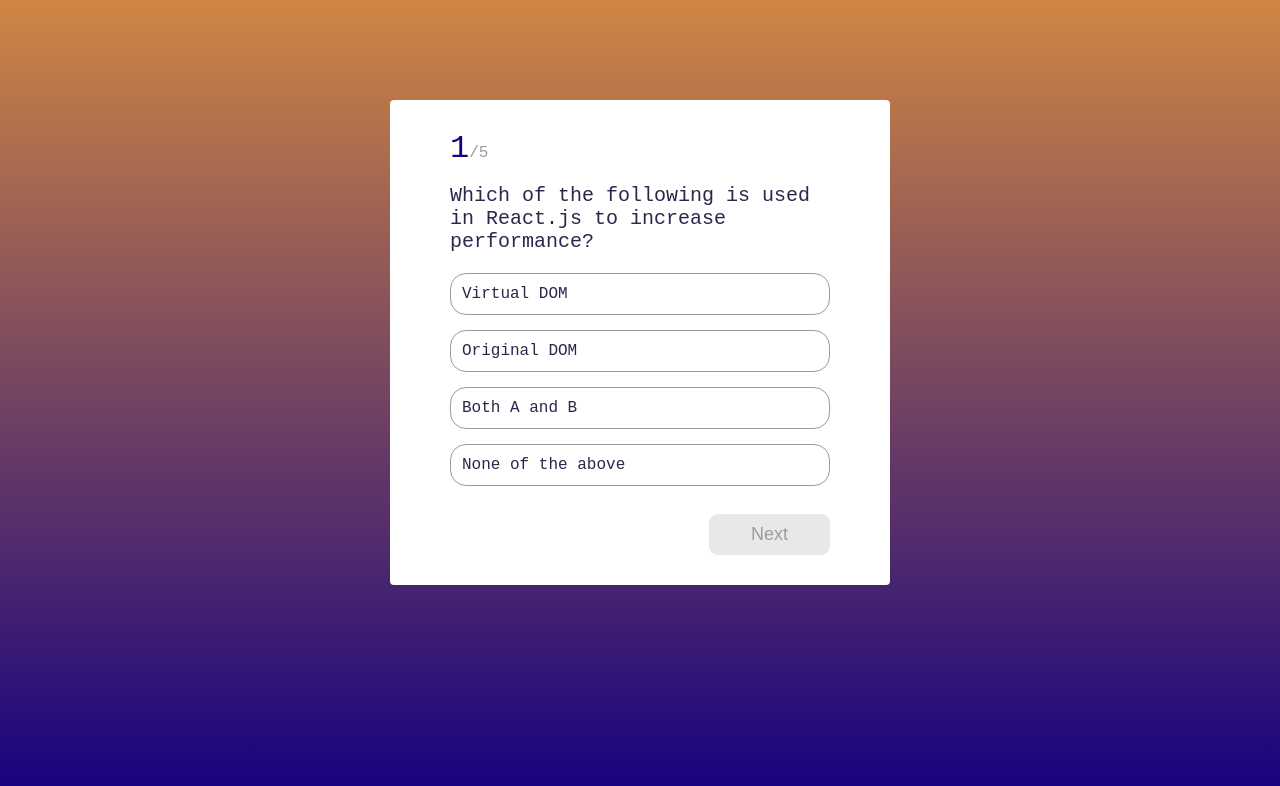
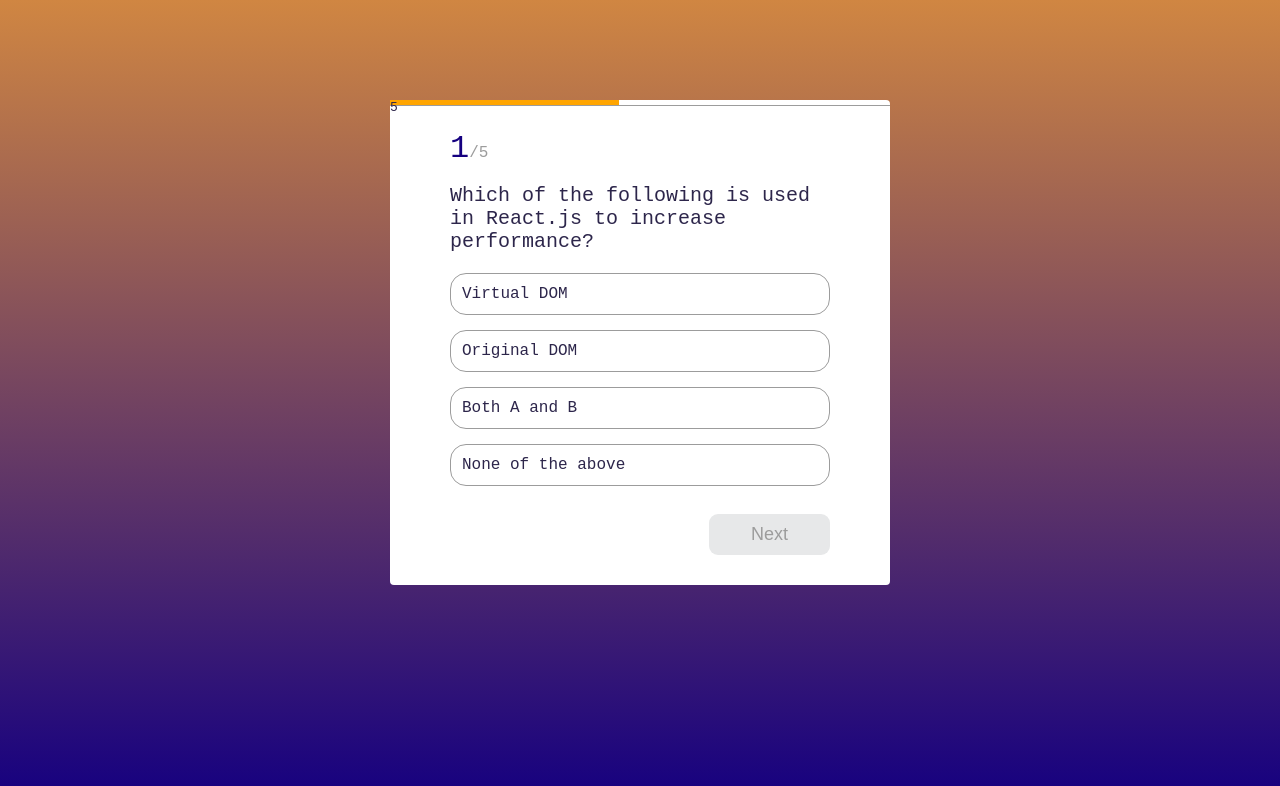
Before and after one commit to YeChanGoo/BorderPass-TK, a React (Vite) app: page / in a window 1280 px wide. Shown: the top 786 px of the page. Built offline with nearby package versions, Linux system fonts and the light colour scheme.

Commit message:
feat: added timers

```diff
--- a/src/App.tsx
+++ b/src/App.tsx
@@ -1,4 +1,4 @@
-import Quiz from "./Quiz";
+import Quiz from "./components/Quiz/Quiz";
 import { jsQuizz } from "./constants";
 
 function App() {
--- /dev/null
+++ b/src/components/AnswerTimer/AnswerTimer.scss
@@ -0,0 +1,16 @@
+@import '../../styles/vars.scss';
+
+.answer-timer-container {
+  position: absolute;
+  top: 0;
+  left: 0;
+  width: 100%;
+  border-bottom: 1px solid $disabled;
+
+  .progress {
+    height: 5px;
+    transition-duration: 1s;
+    width: 0;
+    transition-timing-function: linear;
+  }
+}
--- /dev/null
+++ b/src/components/AnswerTimer/AnswerTimer.tsx
@@ -0,0 +1,50 @@
+import "./AnswerTimer.scss";
+import { useEffect, useRef, useState } from "react";
+
+function AnswerTimer({ duration, onTimeUp }) {
+  const [counter, setCounter] = useState(0);
+  const [progressLoaded, setProgressLoaded] = useState(0);
+  const intervalRef = useRef();
+
+  useEffect(() => {
+    intervalRef.current = setInterval(() => {
+      setCounter((cur) => cur + 1);
+    }, 1000);
+
+    return () => clearInterval(intervalRef.current);
+  }, []);
+
+  useEffect(() => {
+    setProgressLoaded(100 * (counter / duration));
+
+    if (counter === duration) {
+      clearInterval(intervalRef.current);
+
+      setTimeout(() => {
+        onTimeUp();
+      }, 1000);
+    }
+  }, [counter]);
+  return (
+    <>
+      <div className='answer-timer-container'>
+        <div
+          style={{
+            width: `${progressLoaded}%`,
+            backgroundColor: `${
+              progressLoaded < 40
+                ? "lightgreen"
+                : progressLoaded < 70
+                ? "orange"
+                : "red"
+            }`,
+          }}
+          className='progress'>
+          {counter}
+        </div>
+      </div>
+    </>
+  );
+}
+
+export default AnswerTimer;
--- a/src/index.scss
+++ b/src/components/Quiz/Quiz.scss
@@ -1,20 +1,4 @@
-$primary: #150080;
-$accent: #d08642;
-$bg: #ffffff;
-$bg-accent: #e7e8e9;
-$disabled: #9c9c9c;
-$foreground: #2d264b;
-
-body {
-  font-family: monospace;
-  background: linear-gradient(0deg, $primary 0.03%, $accent);
-  color: $foreground;
-  display: flex;
-  justify-content: center;
-  margin: 0 auto;
-  padding: 0 30px;
-  height: 100vh;
-}
+@import "../../styles/vars.scss";
 
 .quiz-container {
   width: 500px;
@@ -23,6 +7,7 @@
   margin-top: 100px;
   padding: 30px 60px;
   box-sizing: border-box;
+  position: relative;
 
 
   .active-question-no {
--- a/src/Quiz.tsx
+++ b/src/components/Quiz/Quiz.tsx
@@ -1,5 +1,7 @@
 import { useState } from "react";
-import { resultInitialState } from "./constants";
+import { resultInitialState } from "../../constants";
+import "./Quiz.scss";
+import AnswerTimer from "../AnswerTimer/AnswerTimer";
 
 const Quiz = ({ questions }) => {
   const [currentQuestion, setCurrentQuestion] = useState(0);
@@ -7,6 +9,7 @@
   const [answer, setAnswer] = useState(null);
   const [result, setResult] = useState(resultInitialState);
   const [showResult, setShowResult] = useState(false);
+  const [showAnswerTimer, setShowAnswerTimer] = useState(true);
 
   const { question, choices, correctAnswer } = questions[currentQuestion];
 
@@ -19,10 +22,11 @@
     }
   };
 
-  const onClickNext = () => {
+  const onClickNext = (finalAnswer) => {
     setanswerIdx(null);
+    setShowAnswerTimer(false);
     setResult((prev) =>
-      answer
+      finalAnswer
         ? {
             ...prev,
             score: prev.score + 5,
@@ -37,6 +41,10 @@
       setCurrentQuestion(0);
       setShowResult(true);
     }
+
+    setTimeout(() => {
+      setShowAnswerTimer(true);
+    });
   };
 
   const onTryAgain = () => {
@@ -44,10 +52,18 @@
     setShowResult(false);
   };
 
+  const handleTimeUp = () => {
+    setAnswer(false);
+    onClickNext(false);
+  };
+
   return (
     <div className='quiz-container'>
       {!showResult ? (
         <>
+          {showAnswerTimer && (
+            <AnswerTimer duration={10} onTimeUp={handleTimeUp} />
+          )}
           <span className='active-question-no'>{currentQuestion + 1}</span>
           <span className='total-question'>/{questions.length}</span>
           <h2>{question}</h2>
@@ -62,7 +78,9 @@
             ))}
           </ul>
           <div className='footer'>
-            <button onClick={onClickNext} disabled={answerIdx === null}>
+            <button
+              onClick={() => onClickNext(answer)}
+              disabled={answerIdx === null}>
               {currentQuestion === questions.length - 1 ? "Finish" : "Next"}
             </button>
           </div>
--- a/src/main.tsx
+++ b/src/main.tsx
@@ -1,7 +1,7 @@
 import React from "react";
 import ReactDOM from "react-dom/client";
 import App from "./App.tsx";
-import "./index.scss";
+import "./styles/index.scss";
 
 ReactDOM.createRoot(document.getElementById("root")!).render(
   <React.StrictMode>
--- /dev/null
+++ b/src/styles/index.scss
@@ -0,0 +1,12 @@
+@import "./vars.scss";
+
+body {
+  font-family: monospace;
+  background: linear-gradient(0deg, $primary 0.03%, $accent);
+  color: $foreground;
+  display: flex;
+  justify-content: center;
+  margin: 0 auto;
+  padding: 0 30px;
+  height: 100vh;
+}
--- /dev/null
+++ b/src/styles/vars.scss
@@ -0,0 +1,6 @@
+$primary: #150080;
+$accent: #d08642;
+$bg: #ffffff;
+$bg-accent: #e7e8e9;
+$disabled: #9c9c9c;
+$foreground: #2d264b;
```
